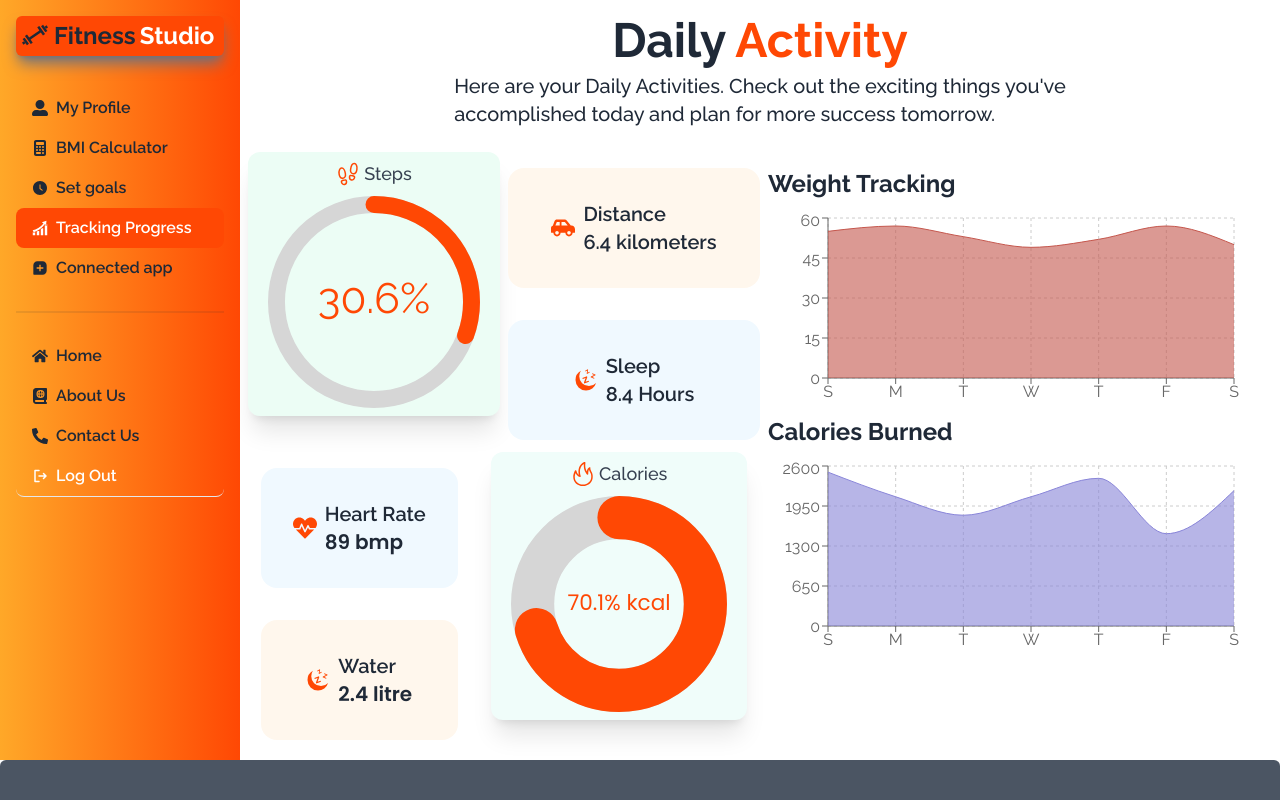
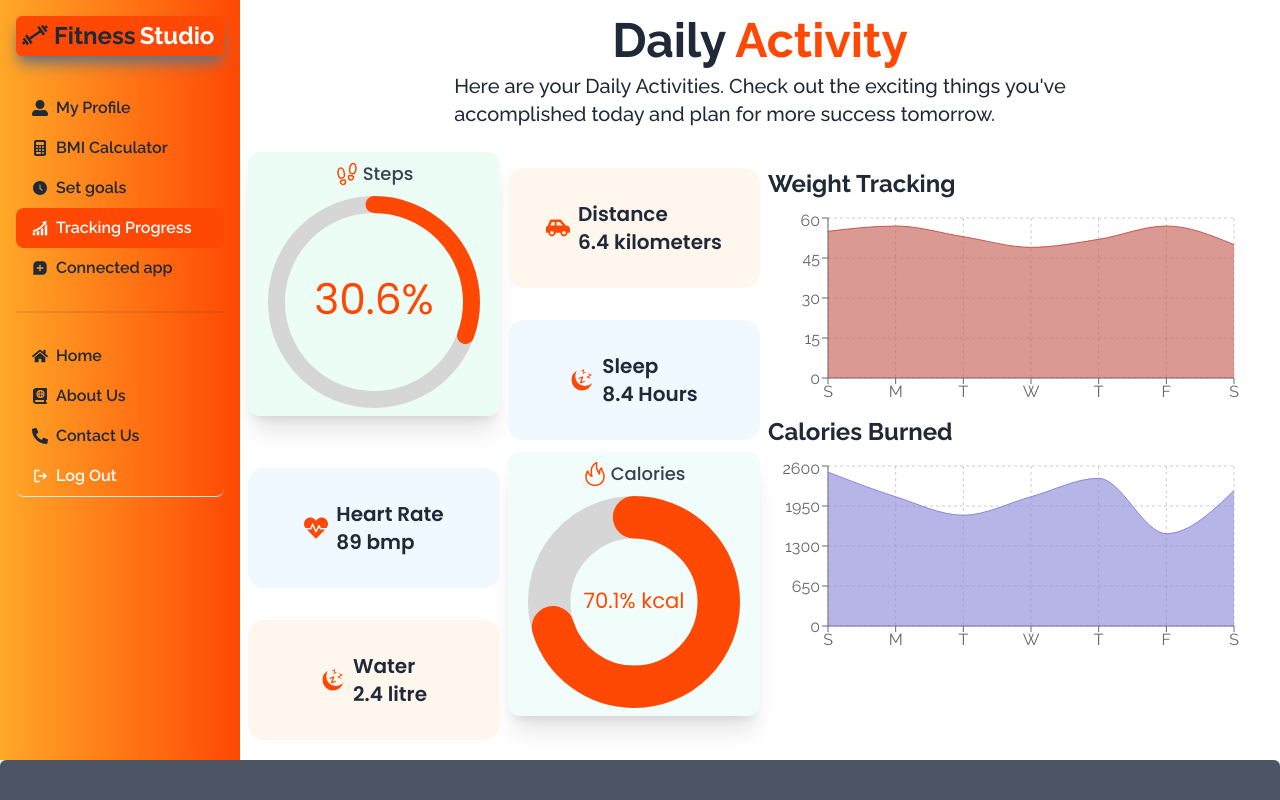
Before and after one commit to junayet4o12/fitnessStudio, a React (Vite) app: page /dashboard/tracking_progress in a window 1280 px wide. Shown: the top 800 px of the page. Built offline with nearby package versions, Linux system fonts and the light colour scheme; a web font is replaced by a local one.

Commit message:
change the font family

```diff
--- a/src/Pages/TrackProgress/HeartRate.jsx
+++ b/src/Pages/TrackProgress/HeartRate.jsx
@@ -7,7 +7,7 @@ import { SlFire } from "react-icons/sl";
 
 const HeartRate = () => {
   const cardStyle =
-    "mx-auto my-2 px-5 text-center bg-teal-50 flex flex-col justify-center items-center py-2 rounded-xl shadow-xl";
+    "mx-auto my-2 px-5 text-center bg-teal-50 bmiNumber flex flex-col justify-center items-center py-2 rounded-xl shadow-xl";
   const percentage = 1962;
 
   const totalPercentage = (percentage / 2800) * 100;
@@ -25,10 +25,10 @@ const HeartRate = () => {
 
   return (
     <div className="flex flex-col lg:flex-row justify-around gap-2">
-      <div className="w 1/2 flex flex-col space-y-6">
+      <div className="w-1/2 flex flex-col space-y-6">
         <div className="mt-6">
-          <div className="card bg-sky-50 mb-2">
-            <div className="card-body flex flex-row justify-center items-center">
+          <div className="card bg-sky-50 mb-2 ">
+            <div className="card-body flex flex-row bmiNumber justify-center items-center">
               <div className="card-actions justify-start">
                 <FaHeartbeat className="text-primary text-2xl with-shadow" />
               </div>
@@ -42,7 +42,7 @@ const HeartRate = () => {
 
         <div className="">
           <div className="card bg-orange-50  mb-1">
-            <div className="card-body flex flex-row justify-center items-center">
+            <div className="card-body flex flex-row bmiNumber justify-center items-center">
               <div className="card-actions justify-start">
                 <GiNightSleep className="text-primary text-2xl" />
               </div>
--- a/src/Pages/TrackProgress/TrackProgress.jsx
+++ b/src/Pages/TrackProgress/TrackProgress.jsx
@@ -8,7 +8,7 @@ import ChartProgress from "./ChartProgress";
 
 const TrackProgress = () => {
   const cardStyle =
-    "mx-auto my-2 px-5 text-center bg-emerald-50 flex flex-col justify-center items-center py-2 rounded-xl shadow-xl";
+    "mx-auto my-2 px-5 text-center bg-emerald-50 bmiNumber flex flex-col justify-center items-center py-2 rounded-xl shadow-xl";
   const percentage = 3056;
   const totalPercentage = (percentage / 10000) * 100;
   const progressBarStyles = {
@@ -23,7 +23,7 @@ const TrackProgress = () => {
 
   return (
     <div>
-      <div className="flex flex-col justify-center items-center mt-4">
+      <div className="flex flex-col justify-center items-center mt-4 px-4">
         <h2 className="font-bold text-3xl md:text-left md:text-5xl">
           Daily <span className="text-primary">Activity</span>
         </h2>
@@ -55,7 +55,7 @@ const TrackProgress = () => {
             <div className=" lg:w-1/2 flex flex-col space-y-6">
               <div className="mt-6">
                 <div className="card bg-orange-50 mb-2">
-                  <div className="card-body flex flex-row justify-center items-center">
+                  <div className="card-body flex flex-row justify-center bmiNumber items-center">
                     <div className="card-actions justify-start">
                       <FaCarSide className="text-primary text-2xl" />
                     </div>
@@ -71,8 +71,8 @@ const TrackProgress = () => {
 
               <div className="">
                 <div className="card bg-sky-50 mb-1">
-                  <div className="card-body flex flex-row justify-center items-center">
-                    <div className="card-actions justify-start">
+                  <div className="card-body flex flex-row bmiNumber justify-center items-center">
+                    <div className="card-actions justify-start ">
                       <GiNightSleep className="text-primary text-2xl" />
                     </div>
                     <div className="">
```
